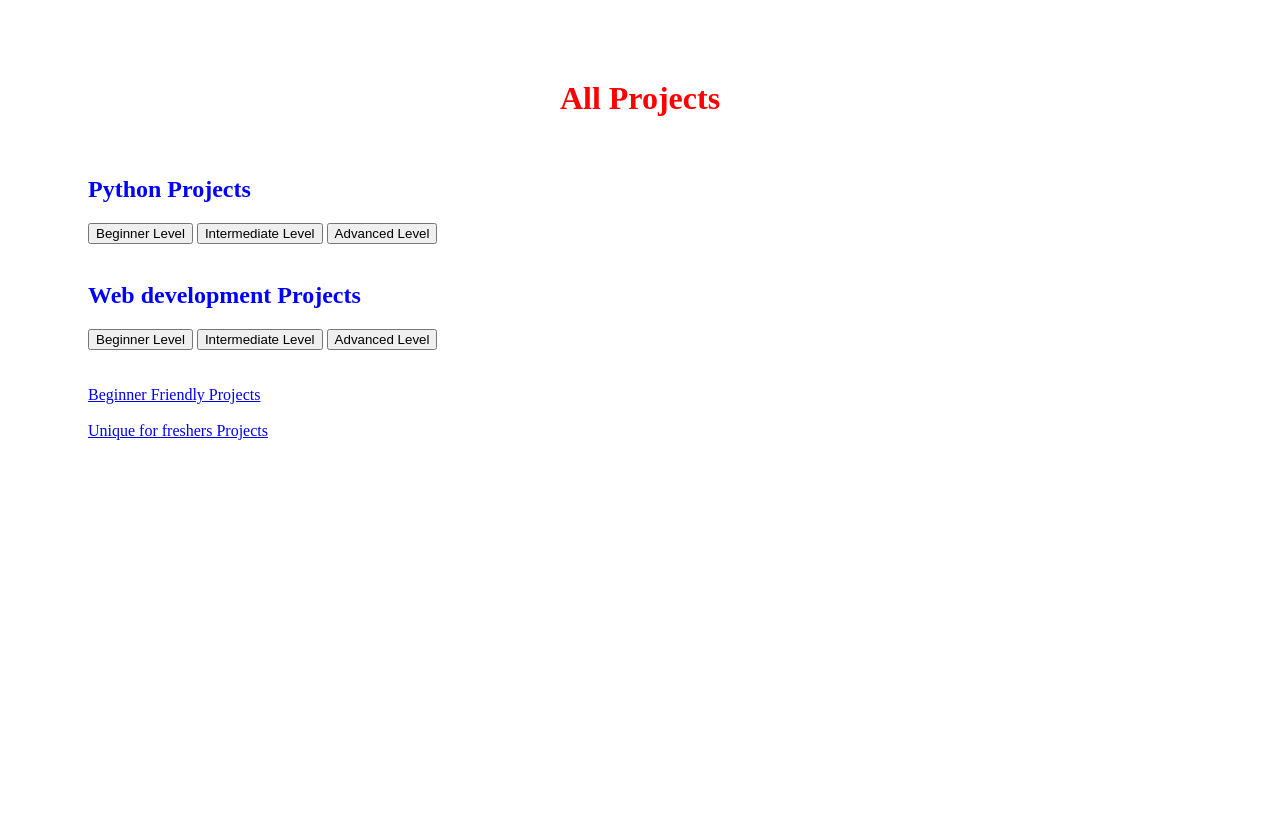
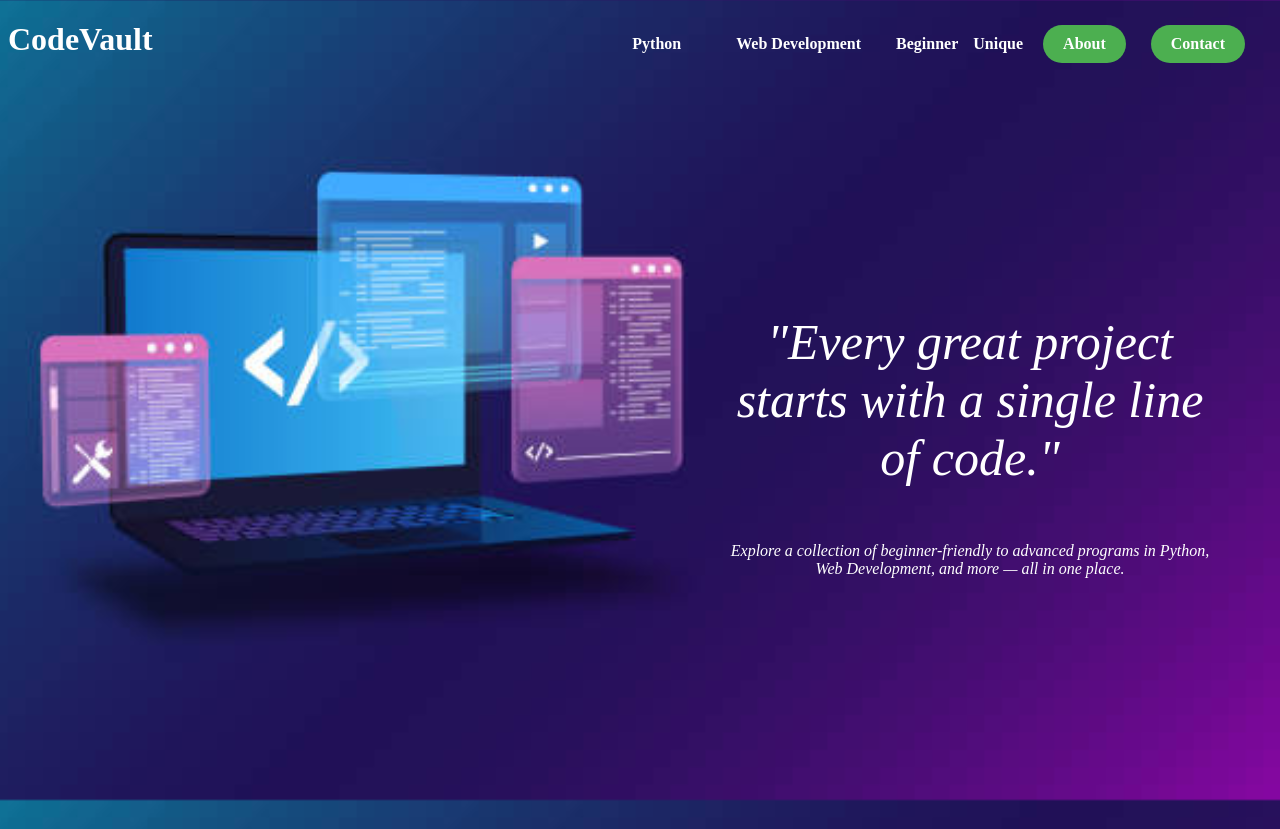
Before and after one commit to Tasmiya2110/Python, a plain HTML site: page index.html in a window 1280 px wide. Before the commit the page ends 800 px from the top, so only its background shows below. Drawn offline with Linux system fonts and the light colour scheme.

Commit message:
Add files via upload

```diff
--- a/index.html
+++ b/index.html
@@ -8,83 +8,40 @@
 </head>
 
 <body>
-    <!-- Page 1 -->
-    <div class="background-img"></div>
-    <div id=" page1" class="page active">
+    <header>
+        <h1>CodeVault</h1>
+        <nav class="top-right-nav">
+            <div class="dropdown">
+                <a href="#python" class="dropbtn">Python</a>
+                <div class="dropdown-content">
+                    <a href="py_beginner.html">Beginner</a>
+                    <a href="#">Intermediate</a>
+                    <a href="#">Advanced</a>
+                </div>
+            </div>
 
-        <h1>All Projects</h1>
-        <br>
+            <div class="dropdown">
+                <a href="#webdev" class="dropbtn">Web Development</a>
+                <div class="dropdown-content">
+                    <a href="#">Beginner</a>
+                    <a href="#">Intermediate</a>
+                    <a href="#">Advanced</a>
+                </div>
+            </div>
 
-        <h2>Python Projects</h2>
-        <button onclick="showPage('page2')">Beginner Level</button>
-        <button onclick="showPage('page3')">Intermediate Level</button>
-        <button onclick="showPage('page4')">Advanced Level</button>
-        <br><br>
+            <a href="#beginner">Beginner</a>
+            <a href="#unique">Unique</a>
+            <a href="#about" class="rounded-btn">About</a>
+            <a href="#contact" class="rounded-btn">Contact</a>
+        </nav>
+    </header>
 
-        <h2>Web development Projects</h2>
-        <button onclick="location.href='web_b.html'">Beginner Level</button>
-        <button onclick="location.href='web_i.html'">Intermediate Level</button>
-        <button onclick="location.href='web_a.html'">Advanced Level</button>
-        <br><br><br>
-
-        <a href="beginner.html">Beginner Friendly Projects</a>
-        <br><br>
-
-        <a href="unique.html">Unique for freshers Projects</a>
+    <div class="quote-container">
+        <p class="quote-text">"Every great project starts with a single line of code."</p>
     </div>
-
-    <!-- Page 2 -->
-    <div id="page2" class="page">
-        <button onclick="showPage('page1')">BACK</button>
-        <button onclick="showPage('page1')">HOME</button>
-        <h1>Beginner Level Python Projects</h1>
-        <button class="huge-button" onclick="showPage('page3')">Simple Calculator<br><br>
-            <img src="images/Calculator.jpg" alt="Icon">
-        </button>
-        <button class="huge-button" onclick="goToPage2()">To-do List<br><br>
-            <img src="images/to-do.webp" alt="Icon">
-        </button>
-        <button class="huge-button" onclick="goToPage2()">Number Guessing Game<br><br>
-            <img src="images/number_guessing.jpg" alt="Icon">
-        </button>
-        <br><br>
-        <button class="huge-button" onclick="goToPage2()">Dice Rolling Simulator<br><br>
-            <img src="images/dice_rolling.png" alt="Icon">
-        </button>
-        <button class="huge-button" onclick="goToPage2()">Word Counter<br><br>
-            <img src="images/word_count.png" alt="Icon">
-        </button>
-        <button class="huge-button" onclick="goToPage2()">Word Frequency Counter<br><br>
-            <img src="images/word_freq.png" alt="Icon">
-        </button>
-    </div>
-
-    <!-- Page 3 -->
-    <div id="page3" class="page">
-        <button onclick="showPage('page2')">BACK</button>
-        <button onclick="showPage('page1')">HOME</button>
-        <ul>
-            <li><button class="huge-button" onclick="goToPage1()">Simple Calculator<br><br>
-                    <img src="images/Calculator.jpg" alt="Icon">
-                </button>
-                <h2>Enter Your Name</h2>
-                <form method="POST">
-                    <input type="text" name="username" required>
-                    <button type="submit">Submit</button>
-                </form>
-            </li>
-        </ul>
-    </div>
-
-    <!-- Page 4 -->
-    <div id="page4" class="page">
-        <button onclick="showPage('page1')">HOME</button>
-        <ul>
-            <li><button class="huge-button" onclick="goToPage2()">Simple Calculator<br><br>
-                    <img src="images/Calculator.jpg" alt="Icon">
-                </button>
-            </li>
-        </ul>
+    <div class="quote-below">
+        <p>Explore a collection of beginner-friendly to advanced programs in Python, Web Development, and more — all in
+            one place.</p>
     </div>
 
     <script>
--- a/style.css
+++ b/style.css
@@ -1,6 +1,5 @@
 .page {
             display: none;
-            margin: 80px;
             /* Hide all pages by default */
         }
 
@@ -9,23 +8,118 @@
             /* Show only the active page */
         }
 
-    .background-image
-    {
-        background: url(images/bg_img.jpg);
-        background-size: cover;
-        background-repeat: no-repeat;
-        background-position: center;
+    body {
+  margin: 30;
+  height: 100vh;
+  background-image: url('images/b_img.jpg');
+  background-size: cover;
+  background-position: center;
+  background-repeat: no-repeat;
+  background-attachment: fixed;
+}
 
-    }
+.top-right-nav {
+  position: absolute;
+  top: 20px;
+  right: 30px;
+  display: flex;
+  gap: 15px;
+  align-items: center;
+}
+
+.top-right-nav a {
+  text-decoration: none;
+  color: white ;
+  font-weight: bold;
+}
 
         h1 {
-            color: red;
-            text-align: center;
+            color: white;
+            text-align: left;
         }
 
         h2 {
             color: blue;
         }
+
+        .dropdown {
+  position: relative;
+}
+
+/* Dropdown button (main link) */
+.dropbtn {
+  cursor: pointer;
+  padding: 10px 20px;
+  color: white;
+  text-decoration: none;
+  border-radius: 5px;
+  display: inline-block;
+}
+
+/* Dropdown content (hidden by default) */
+.dropdown-content {
+  display: none;
+  position: absolute;
+  background-color: white;
+  min-width: 160px;
+  box-shadow: 0 4px 10px rgba(0, 0, 0, 0.2);
+  z-index: 1;
+}
+
+.dropdown-content a {
+  display: block;
+  padding: 10px;
+  color: black;
+  background-color: white;
+}
+
+.dropdown-content a:hover {
+  background-color: #f1f1f1;
+}
+
+/* Show dropdown on hover */
+.dropdown:hover .dropdown-content {
+  display: block;
+}
+
+        .rounded-btn {
+  display: inline-block;
+  padding: 10px 20px;
+  background-color: #4CAF50; /* Green color, change as needed */
+  color: white;
+  text-decoration: none;
+  border-radius: 25px; /* This makes it rounded */
+  font-weight: bold;
+  margin: 5px;
+  transition: background-color 0.3s;
+}
+
+.rounded-btn:hover {
+  background-color: #45a049; /* Slightly darker on hover */
+}
+
+.quote-container {
+  position: fixed;
+  right: 60px; /* distance from right edge */
+  top: 50%;
+  transform: translateY(-50%);
+  max-width: 500px;
+  text-align: center;
+  color: white;
+  font-style: italic;
+  font-size: 50px;
+}
+
+.quote-below {
+  position: fixed;
+  right: 60px; /* distance from right edge */
+  top: 70%;
+  transform: translateY(-50%);
+  max-width: 500px;
+  text-align: center;
+  color: white;
+  font-style: italic;
+}
 
         .button {
             border: none;
```
Also changed, not shown: images/b_img.jpg (added).
